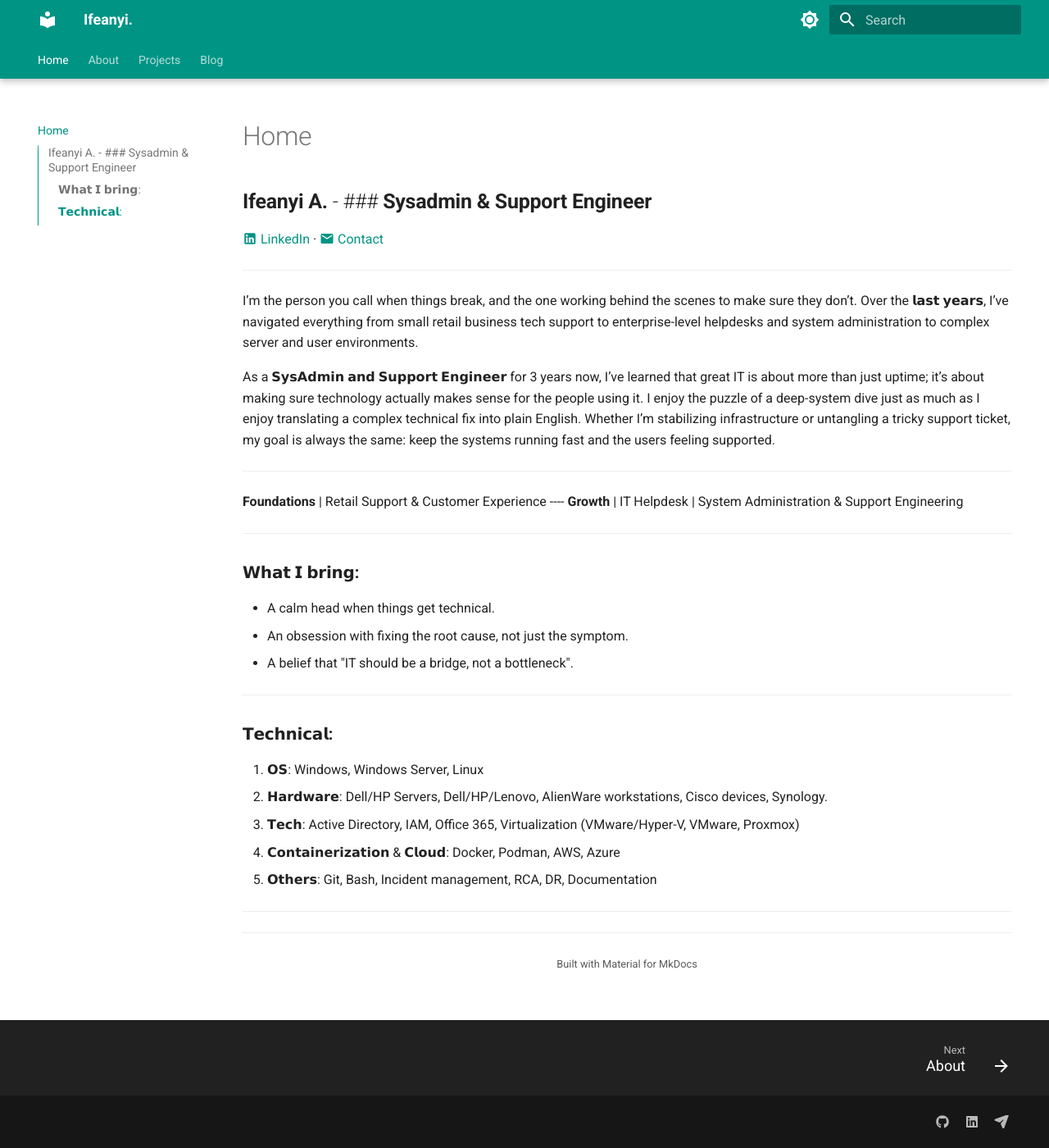
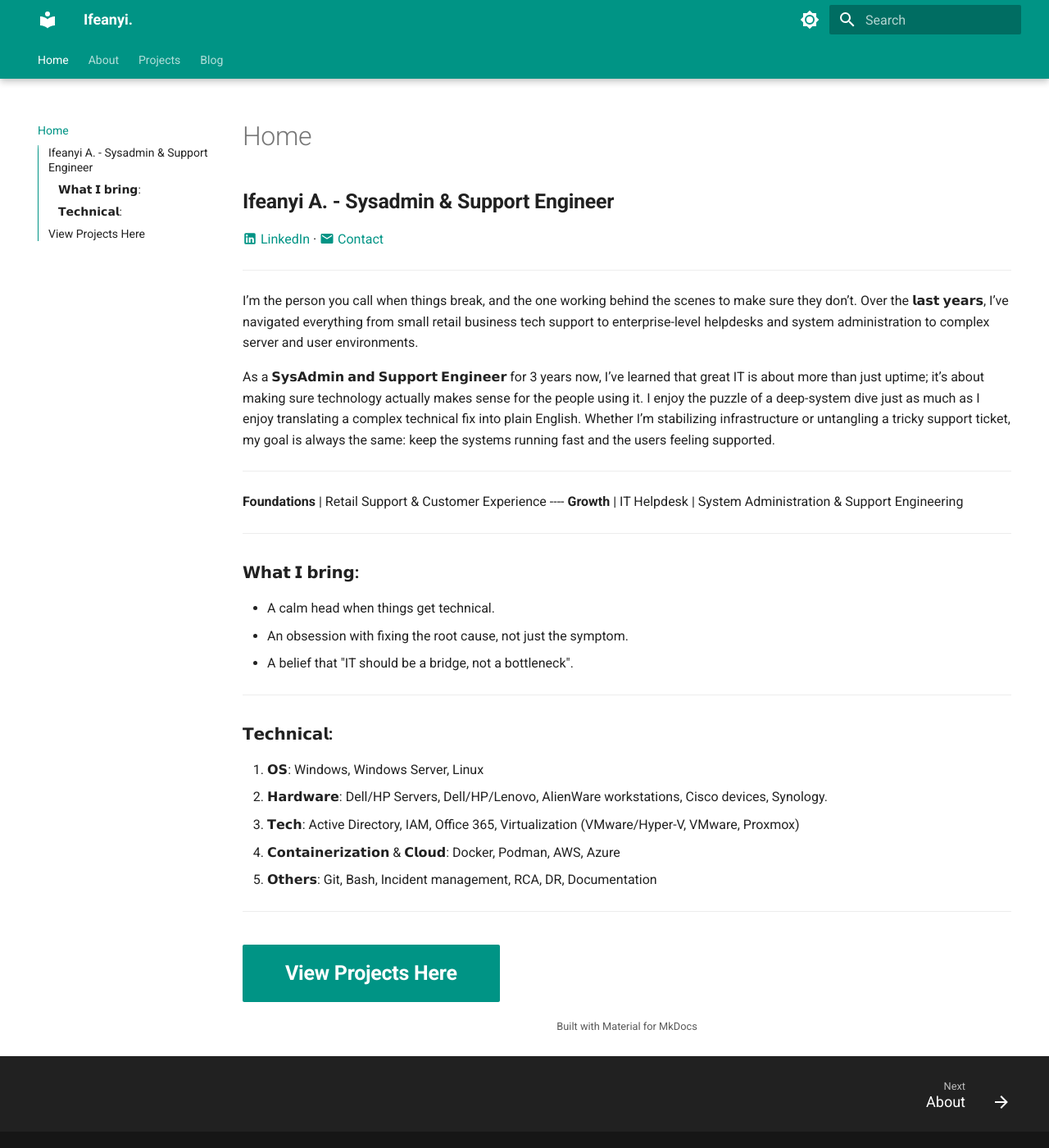
Before and after one commit to Ifeanyi-Asonye/Mysite, an MkDocs documentation site: the page built from docs/index.md, in a window 1280 px wide and 1400 px high. Shown: the whole window at 82% size. Built offline with MkDocs 1.6.1 and Material for MkDocs 9.7.7, drawn with Linux system fonts in a browser that asks for light colours; some of the changed lines change nothing that is shown.

Commit message:
update docs/index.md

```diff
--- a/docs/index.md
+++ b/docs/index.md
@@ -3,8 +3,8 @@
   - toc
 ---
 
-## **Ifeanyi A.** - ### **Sysadmin & Support Engineer**
-[:material-linkedin: LinkedIn](https://linkedin.com/in/ifeanyi-asonye) · [:material-email: Contact](mailto:asonyejude@gmail.com)
+## **Ifeanyi A. -  Sysadmin & Support Engineer**
+[:material-linkedin: LinkedIn](https://www.linkedin.com/in/ifeany-asonye) · [:material-email: Contact](mailto:asonyejude@gmail.com)
 
 ---
 
@@ -33,7 +33,7 @@
 5. 𝗢𝘁𝗵𝗲𝗿𝘀: Git, Bash, Incident management, RCA, DR, Documentation
 
 ---
-
+[**View Projects Here**](projects.md){ .md-button .md-button--primary }
 ---
 <p align="center">
   <small>Built with Material for MkDocs</small>
```
